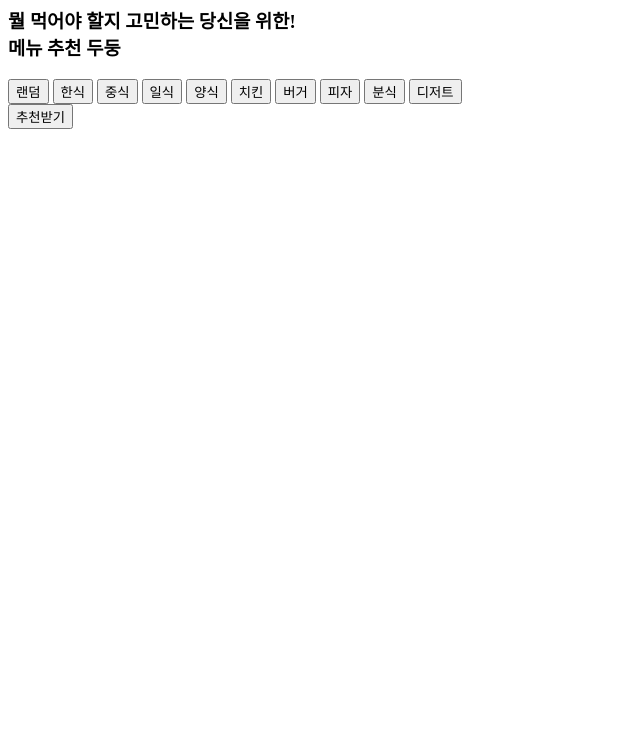
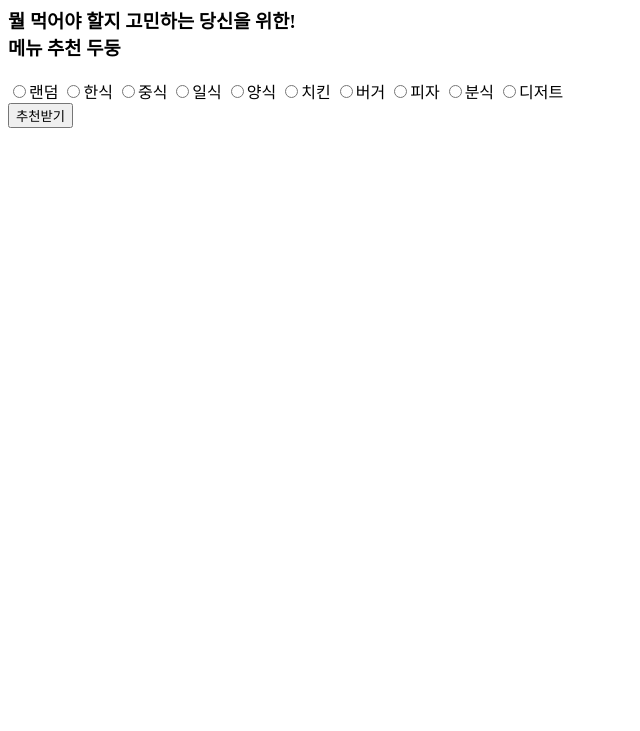
Before and after one commit to MOL-RU/walking_into_a_good_restaurant, a website: page src/views/recommend.html in a window 1280 px wide. Shown: the part 69-800 px from the top of the page, without its empty margins (0-640 px from the left). Drawn offline with Linux system fonts and the light colour scheme.

Commit message:
add nav, form, radio tag

```diff
--- a/src/views/recommend.html
+++ b/src/views/recommend.html
@@ -6,32 +6,38 @@
     <meta name="viewport" content="width=device-width, initial-scale=1.0" />
     <title>recommend</title>
     <link rel="icon" href="/src/public/image/세종로고-removebg-preview.png">
-
+    <link rel="stylesheet" href="/src/public/css/recommend.css"/>
   </head>
   <body>
-   <section class="recommend">
+    <nav class="recommend_navbar">
       <h1 class="recommend_title">
         오늘의 메뉴 추천!
       </h1>
+    </nav>
+
+    <section class="recommend">
       <h3 class="recommend_description">뭘 먹어야 할지 고민하는 당신을 위한!<br>
         메뉴 추천 두둥</h3>
 
+      <form action="" method="get">
         <div class="recommend_categories">
-      <button class="category__btn">랜덤</button>
-      <button class="category__btn">한식</button>
-      <button class="category__btn">중식</button>
-      <button class="category__btn">일식</button>
-      <button class="category__btn">양식</button>
-      <button class="category__btn">치킨</button>
-      <button class="category__btn">버거</button>
-      <button class="category__btn">피자</button>
-      <button class="category__btn">분식</button>
-      <button class="category__btn">디저트</button>
+          <input type="radio" id="category1"><label for="category1">랜덤</label>
+          <input type="radio" id="category2"><label for="category2">한식</label>
+          <input type="radio" id="category3"><label for="category3">중식</label>
+          <input type="radio" id="category4"><label for="category4">일식</label>
+          <input type="radio" id="category5"><label for="category5">양식</label>
+          <input type="radio" id="category6"><label for="category6">치킨</label>
+          <input type="radio" id="category7"><label for="category7">버거</label>
+          <input type="radio" id="category8"><label for="category8">피자</label>
+          <input type="radio" id="category9"><label for="category9">분식</label>
+          <input type="radio" id="category10"><label for="category10">디저트</label>
         </div>
 
         <div class="recommend_result"></div>
 
-    <button class="get_recommend">추천받기</button>
+        <button type="submit" class="get_recommend">추천받기</button>
+      </form>
     </section>
+
   </body>
 </html>
```
Lines whose indentation alone changed are shown as unchanged.
